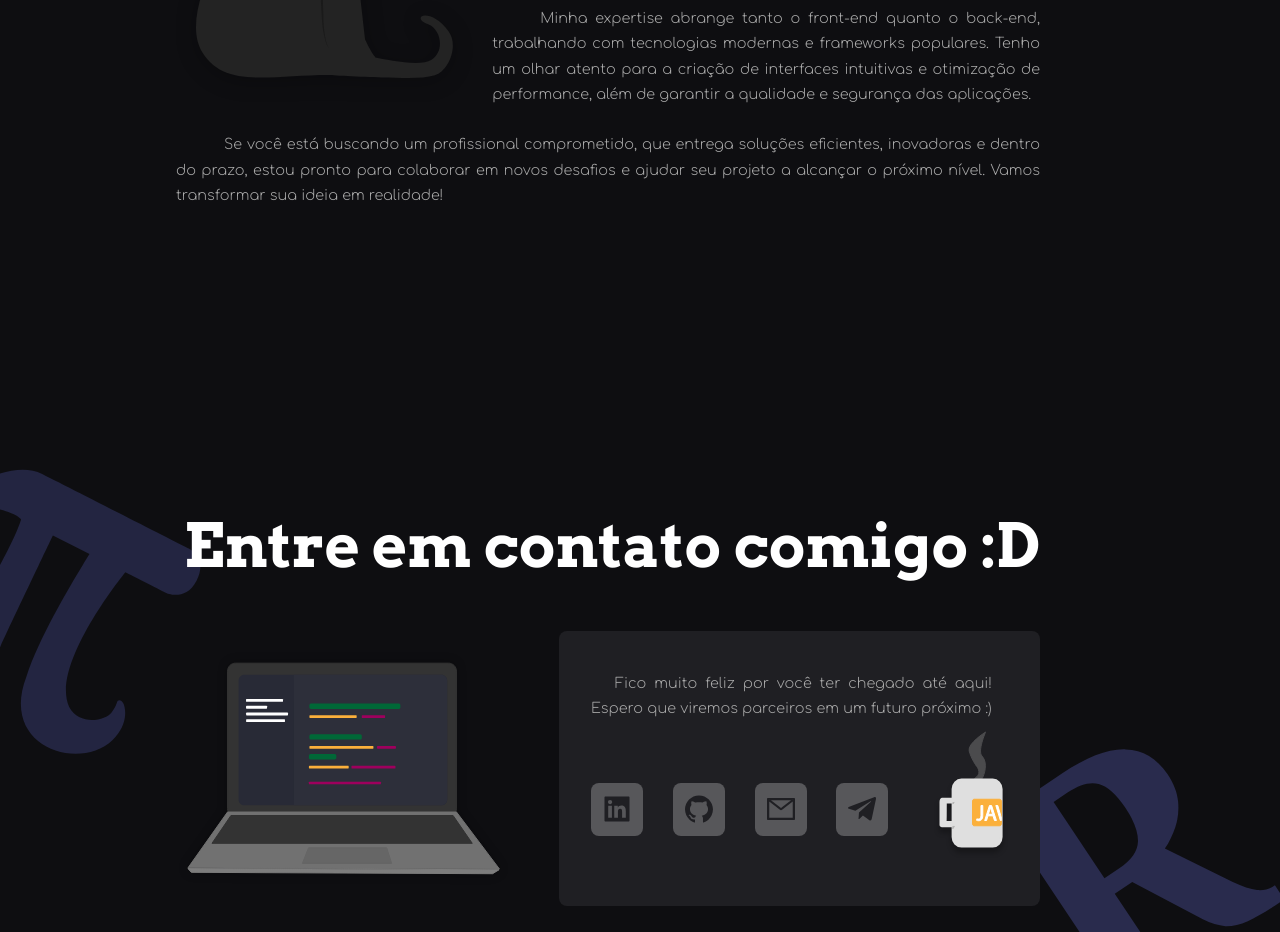
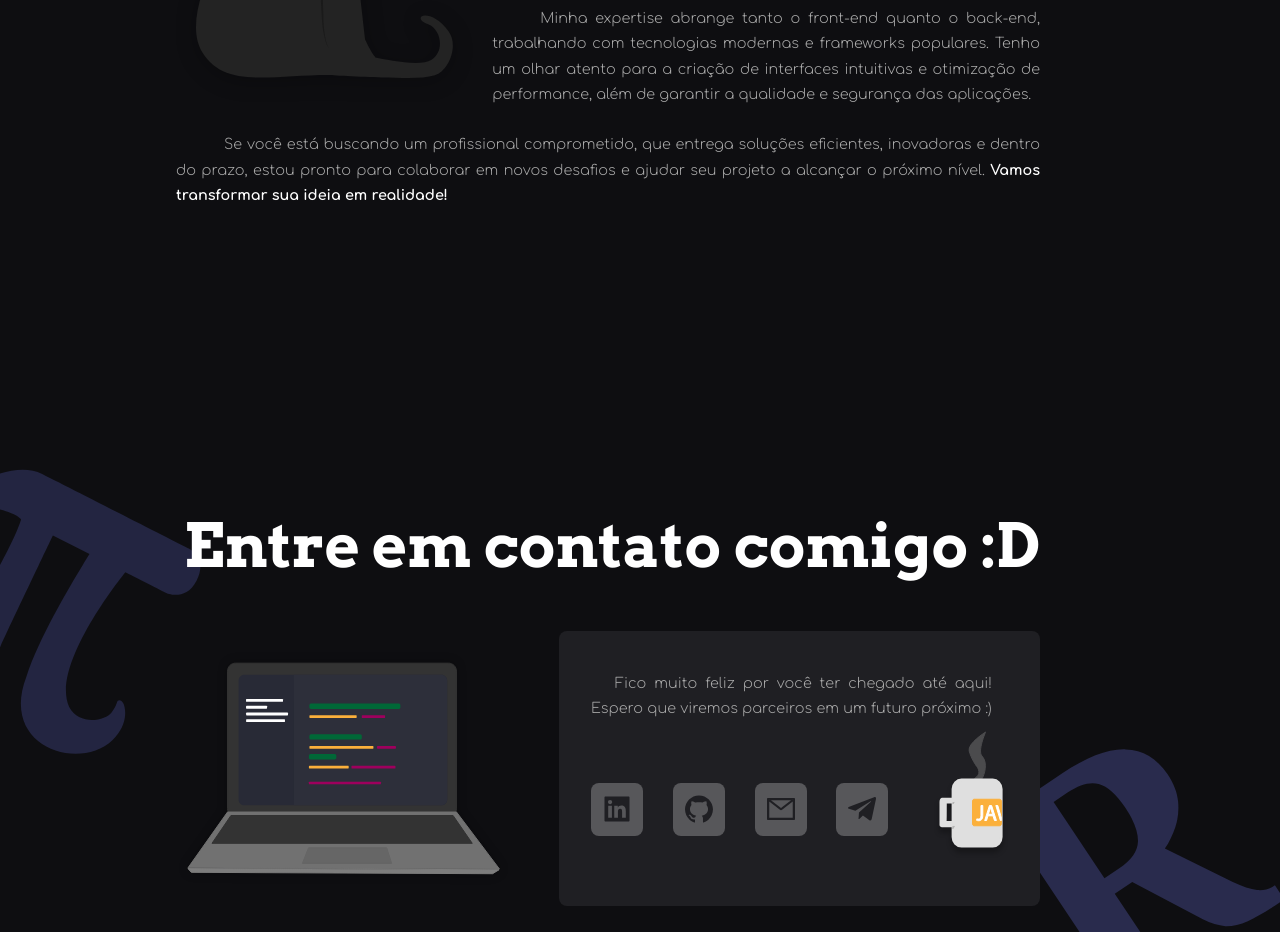
Before and after one commit to PauloE314/Portfolio, a React (Create React App) app: page / in a window 1280 px wide. Shown: the part 3500-4432 px from the top of the page. Built offline with nearby package versions, Linux system fonts and the light colour scheme.

Commit message:
Fix text issue

```diff
--- a/src/app/Resume/index.tsx
+++ b/src/app/Resume/index.tsx
@@ -53,7 +53,7 @@ export default function Resume({ screen }: IProps) {
           <p className="text">
             Olá a todos! Meu nome é <strong>Paulo Eduardo</strong>, sou um
             desenvolvedor Fullstack de {age} anos com sólida experiência no
-            desenvolvimento de soluções web. Trabalhei na
+            desenvolvimento de soluções web. Trabalhei na{" "}
             <strong>Codeminer42</strong>, uma grande consultoria de software do
             Brasil, onde fui alocado para colaborar com empresas como Aero e
             Petlove, criando e mantendo sistemas robustos e escaláveis.
@@ -69,7 +69,8 @@ export default function Resume({ screen }: IProps) {
             Se você está buscando um profissional comprometido, que entrega
             soluções eficientes, inovadoras e dentro do prazo, estou pronto para
             colaborar em novos desafios e ajudar seu projeto a alcançar o
-            próximo nível. Vamos transformar sua ideia em realidade!
+            próximo nível.{" "}
+            <strong>Vamos transformar sua ideia em realidade!</strong>
           </p>
         </div>
       </div>
```
